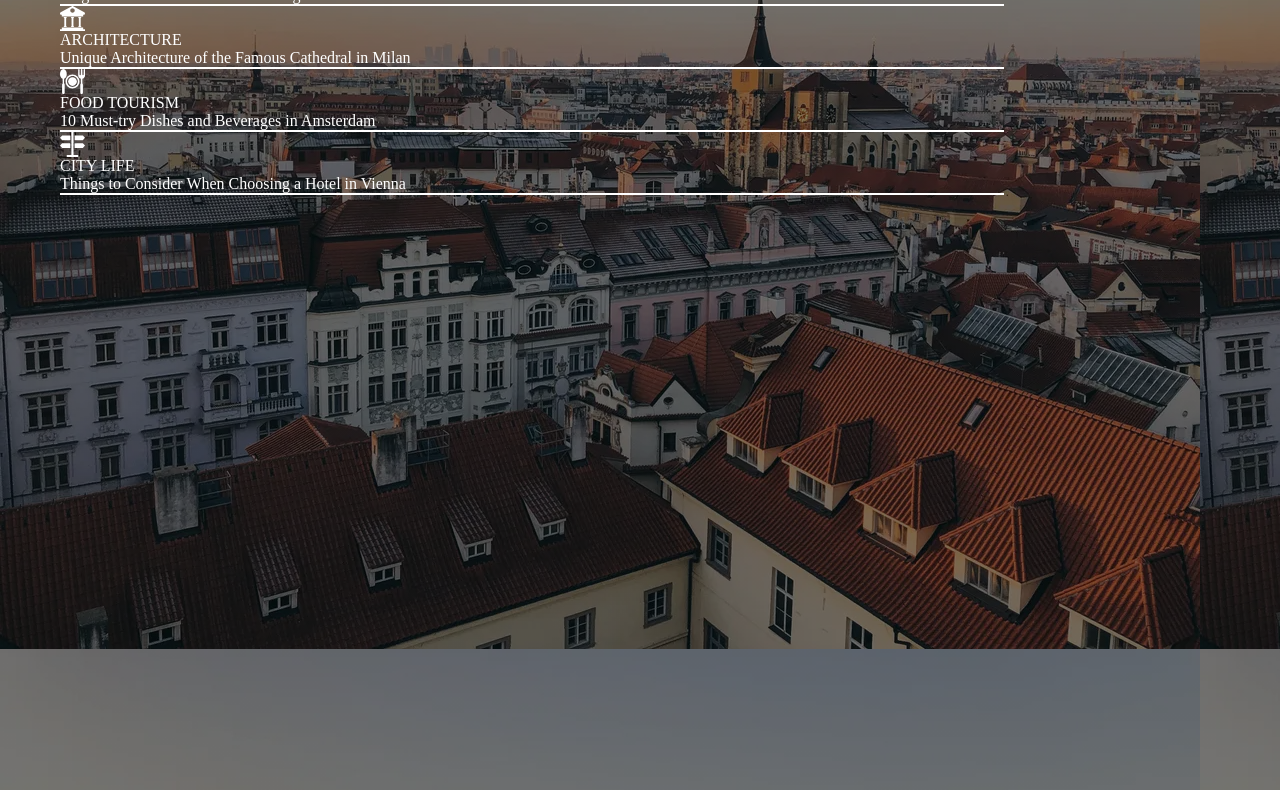
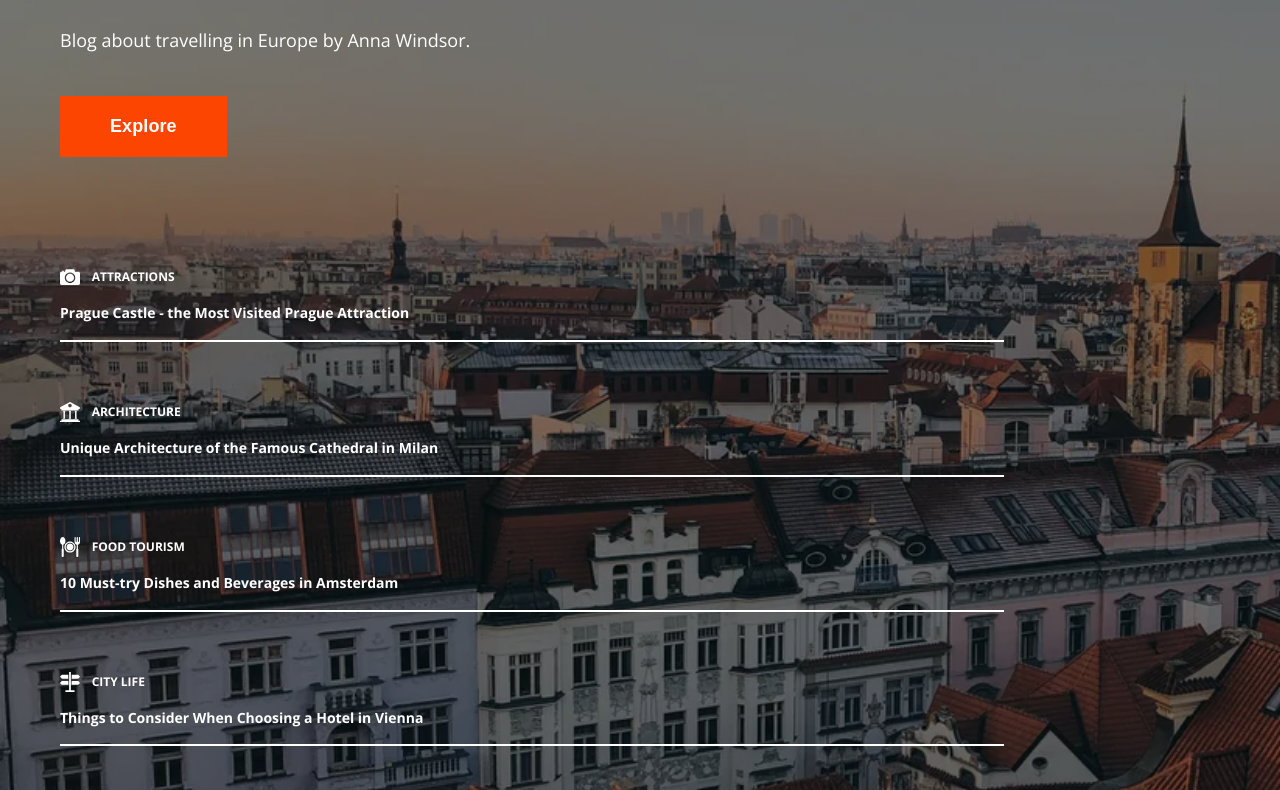
Before and after one commit to Maslova95/city-web, a plain HTML site: page index.html in a window 1280 px wide. Shown: the part 251-1041 px from the top of the page. Drawn offline with nearby package versions, Linux system fonts and the light colour scheme; a web font is replaced by a local one.

Commit message:
new code

```diff
--- a/css/header.css
+++ b/css/header.css
@@ -1,9 +1,8 @@
 .background {
-    background-image: url(../img/background.webp);
+    background-image: linear-gradient(rgba(0,0,0,0.5), rgba(0,0,0,0.5)), url(../img/background.webp) ;
     background-size: cover;
     background-repeat: no-repeat;
-    height: 1200px;
-    background: linear-gradient(rgba(0,0,0,0.5), rgba(0,0,0,0.5)), url(../img/background.webp);
+    height: 1400px;
   }
 
 .header__bloc {
@@ -15,11 +14,13 @@
     padding-left: 20px;
 }
 .header__wrapper {
-    display: flex;
-    padding-left: 300px;
-    padding-top: 50px;
-    padding-bottom: 20px;
+    display: none;
 }
+
+.header-section {
+    padding-top: 80px;
+}
+
 .header__link {
     padding-top: 50px;
     padding-right: 30px;
@@ -42,7 +43,7 @@
     margin-right: 10px;
   }
 .header-list__icons {
-    width: 1.58rem;
+    width: 1.28rem;
     margin-right: 0.7rem;
 }
 .header-list__species img {
@@ -57,5 +58,53 @@
 .divider-element {
     height: 2px;
     width: 80%;
-    background-color:white
+    background-color:white;
+    margin-top: 15px;
 }
+
+.header-text {
+    padding-top: 40px;
+    font-size: 18px;
+    line-height: 1.7;
+    font-family: var(--text-font);
+}
+
+.header-button {
+    background-color: #fc4500;
+    color: white;
+    font-size: 18px;
+    letter-spacing: 0.1px;
+    padding: 20px 50px;
+    text-decoration: none;
+    text-align: center;
+    font-weight: bold;
+    margin-top: 40px;
+    border: 0;
+}
+
+.header-list {
+    padding-top: 50px;
+    font-size: 14px;
+    line-height: 1.6;
+    font-family: var(--text-font);
+    font-weight: 600;
+}
+
+.header-list__species {
+    padding-top: 60px;
+}
+
+.flex-element {
+    display: flex;
+    font-size: 12px;
+    padding-bottom: 15px;
+}
+
+@media (min-width: 991px) {
+    .header__wrapper {
+        display: flex;
+        padding-left: 300px;
+        padding-top: 50px;
+        padding-bottom: 20px;
+    }
+}
--- a/index.html
+++ b/index.html
@@ -42,26 +42,34 @@
                 </div>
                 <div class="header-list">
                     <div class="header-list__species">
+                        <span class="flex-element">
                             <img class="header-list__icons" src="./img/camera.svg" alt="camera">
                             <p class="header-list__title">ATTRACTIONS</p>
+                        </span>
                         <p class="header-list__text">Prague Castle - the Most Visited Prague Attraction</p>
                         <div class="divider-element"></div>
                     </div>
                     <div class="header-list__species">
+                        <span class="flex-element">
                             <img class="header-list__icons" src="./img/architecture.svg" alt="architecture">
                             <p class="header-list__title">ARCHITECTURE</p>
+                        </span>
                         <p class="header-list__text">Unique Architecture of the Famous Cathedral in Milan</p>
                         <div class="divider-element"></div>
                     </div>
                     <div class="header-list__species">
+                        <span class="flex-element">
                             <img class="header-list__icons" src="./img/food.svg" alt="food">
                             <p class="header-list__title">FOOD TOURISM</p>
+                        </span>
                         <p class="header-list__text">10 Must-try Dishes and Beverages in Amsterdam</p>
                         <div class="divider-element"></div>
                     </div>
                     <div class="header-list__species">
+                        <span class="flex-element">
                             <img class="header-list__icons" src="./img/city.svg" alt="city">
                             <p class="header-list__title">CITY LIFE</p>
+                        </span>
                         <p class="header-list__text">Things to Consider When Choosing a Hotel in Vienna</p>
                         <div class="divider-element"></div>
                     </div>
```
Lines whose indentation alone changed are shown as unchanged.
